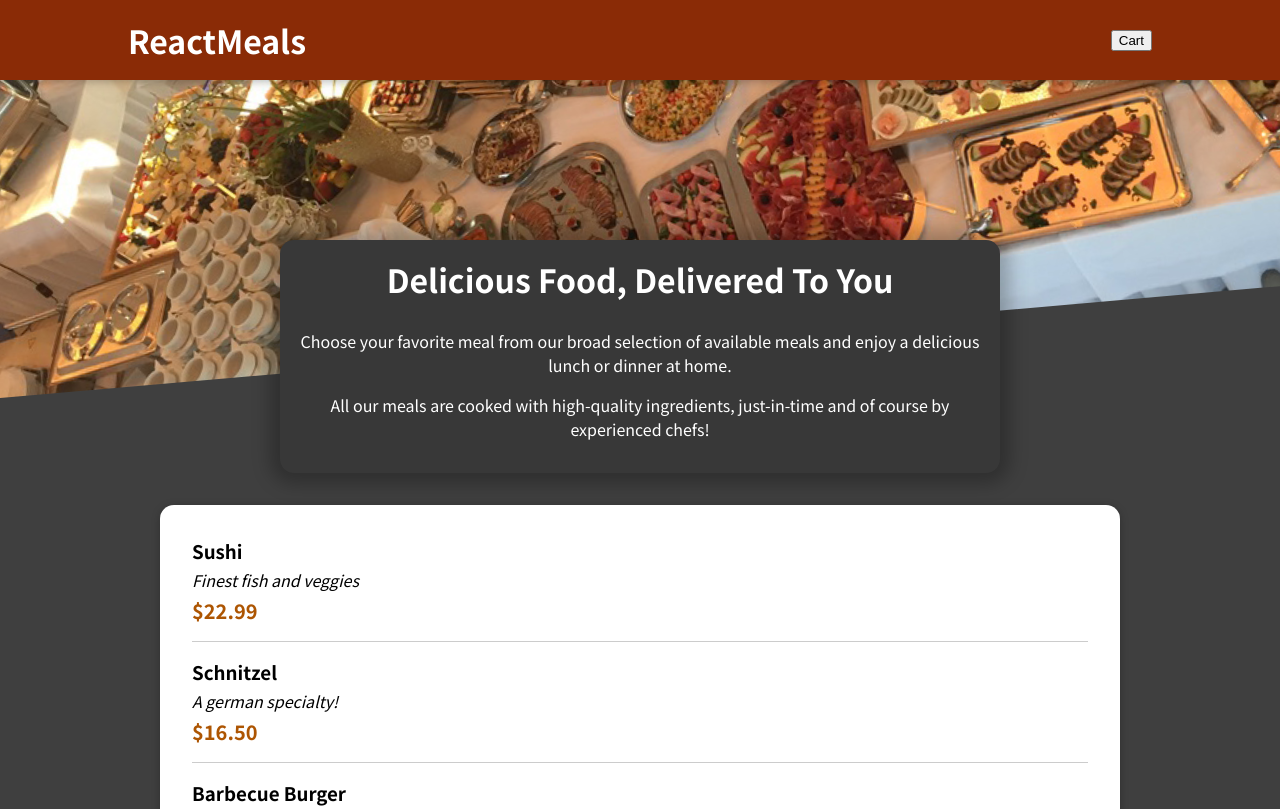
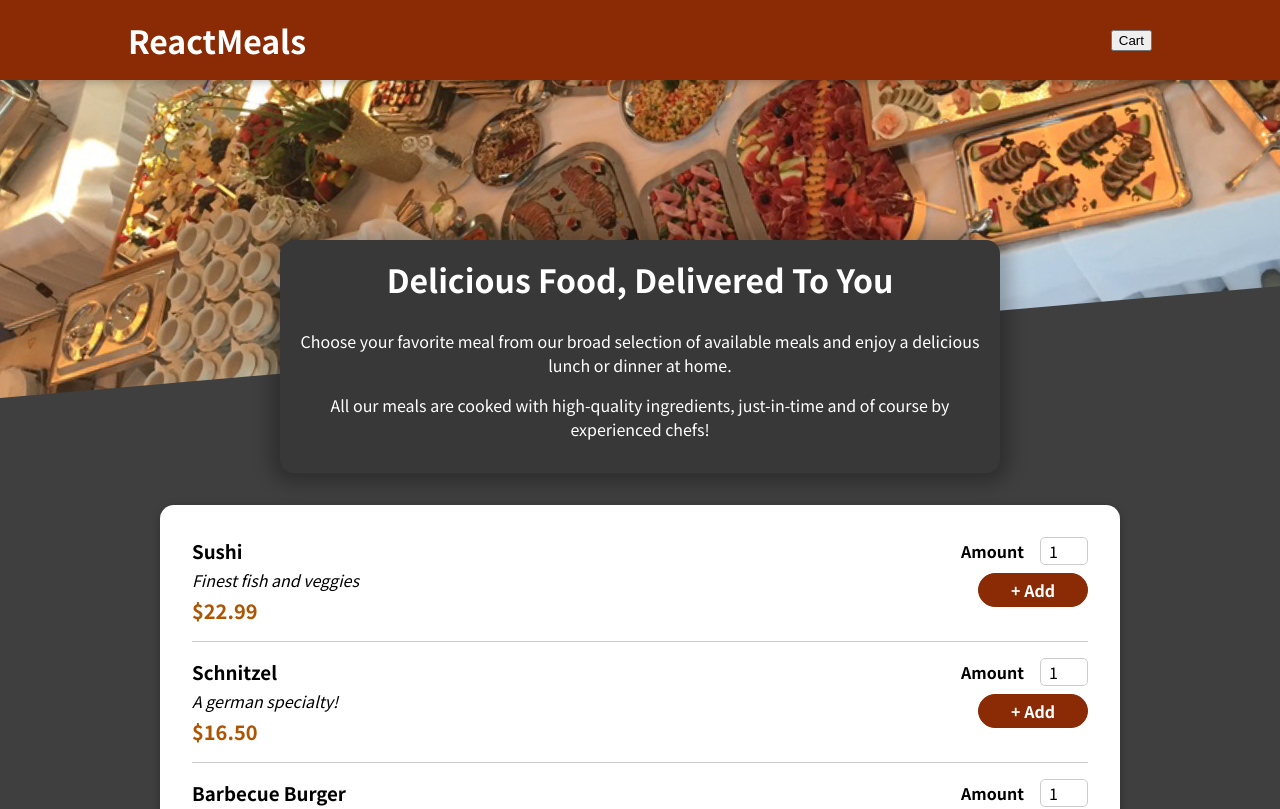
Before and after one commit to fearless-soul-1/RestaurantApp, a React (Create React App) app: page / in a window 1280 px wide. Shown: the top 809 px of the page. Built offline with nearby package versions, Linux system fonts and the light colour scheme.

Commit message:
Adding a  Form

```diff
--- a/src/components/Meals/MealItem/MealItem.js
+++ b/src/components/Meals/MealItem/MealItem.js
@@ -1,3 +1,4 @@
+import MealItemForm from './MealItemForm';
 import classes from './MealItem.module.css';
 
 const MealItem = props => {
@@ -10,7 +11,9 @@
                 <div className={classes.description}>{props.description}</div>
                 <div className={classes.price}>{price}</div>
             </div>
-            <div></div>
+            <div>
+                <MealItemForm/>
+            </div>
         </li>
     )
 }
--- a/src/components/Meals/MealItem/MealItemForm.js
+++ b/src/components/Meals/MealItem/MealItemForm.js
@@ -0,0 +1,19 @@
+import Input from "../../UI/Input";
+import classes from "./MealItemForm.module.css";
+
+const MealItemForm = props => {
+    return(
+        <form className={classes.form}>
+            <Input label="Amount" input={{id:'amount',
+                type:'number',
+                min:'1',
+                max:'5',
+                step:'1',
+                defaultValue: '1'
+            }}/>
+            <button>+ Add</button>
+        </form>
+    )
+};
+
+export default MealItemForm;
--- /dev/null
+++ b/src/components/Meals/MealItem/MealItemForm.module.css
@@ -0,0 +1,20 @@
+.form {
+  text-align: right;
+}
+
+.form button {
+  font: inherit;
+  cursor: pointer;
+  background-color: #8a2b06;
+  border: 1px solid #8a2b06;
+  color: white;
+  padding: 0.25rem 2rem;
+  border-radius: 20px;
+  font-weight: bold;
+}
+
+.form button:hover,
+.form button:active {
+  background-color: #641e03;
+  border-color: #641e03;
+}
--- /dev/null
+++ b/src/components/UI/Input.js
@@ -0,0 +1,11 @@
+import classes from "./Input.module.css";
+
+const Input = props => {
+    return (
+        <div className={classes.input}>
+            <label htmlFor={props.input.id}>{props.label}</label>
+            <input {...props.input}/>
+        </div>
+    )
+}
+export default Input;
--- /dev/null
+++ b/src/components/UI/Input.module.css
@@ -0,0 +1,18 @@
+.input {
+  display: flex;
+  align-items: center;
+  margin-bottom: 0.5rem;
+}
+
+.input label {
+  font-weight: bold;
+  margin-right: 1rem;
+}
+
+.input input {
+  width: 3rem;
+  border-radius: 5px;
+  border: 1px solid #ccc;
+  font: inherit;
+  padding-left: 0.5rem;
+}
```
